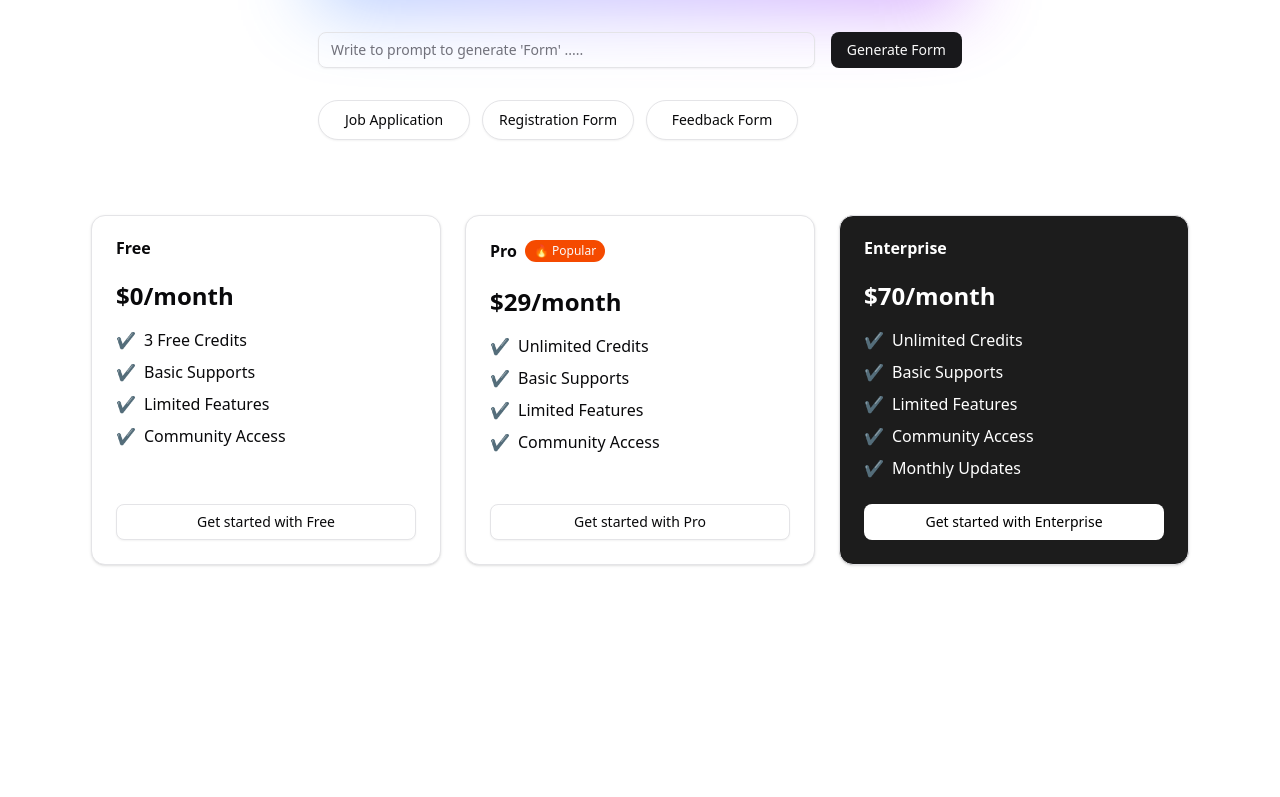
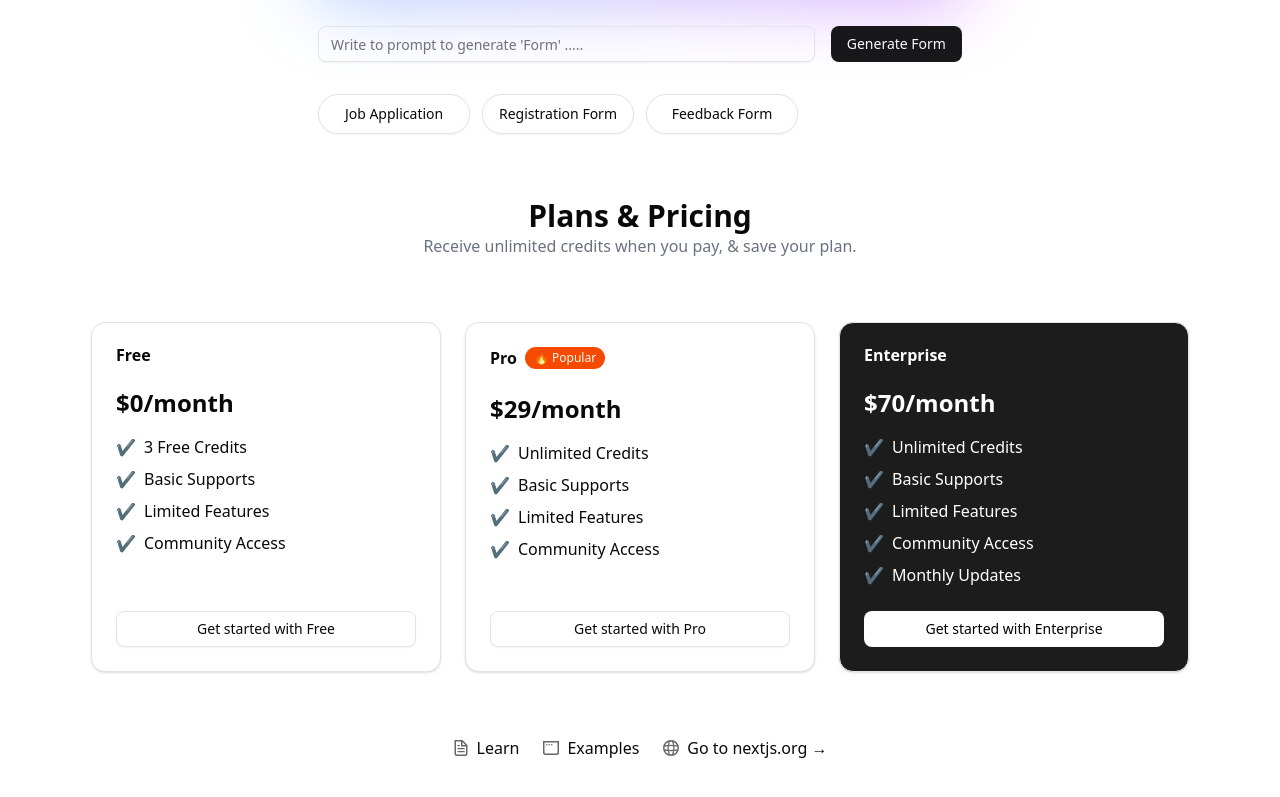
Before and after one commit to Heytgala/AI-Form-Generator, a Next.js app in the folder my-app/: page / in a window 1280 px wide. Shown: the part 203-1000 px from the top of the page. Before the commit the page ends 853 px from the top, so only its background shows below. Built offline with nearby package versions, Linux system fonts and the light colour scheme.

Commit message:
Home Page

```diff
--- a/my-app/app/(home)/page.tsx
+++ b/my-app/app/(home)/page.tsx
@@ -1,3 +1,4 @@
+import Footer from '@/components/Footer'
 import HeroSection from '@/components/HeroSection'
 import Pricing from '@/components/Pricing'
 import React from 'react'
@@ -7,6 +8,7 @@ const HomePage = () => {
     <div className='grid items-center justify-items-center min-h-screen p-8 gap-16 sm:p-20'>
       <HeroSection/>
       <Pricing/>
+      <Footer/>
     </div>
   )
 }
--- a/my-app/components/HeroSection.tsx
+++ b/my-app/components/HeroSection.tsx
@@ -38,7 +38,7 @@ const HeroSection = () => {
 
           {
             suggestionbutton.map((item:SuggestionText,index:number)=>(
-              <Button className='rounded-full h-10' variant={'outline'}>{item.label}</Button>
+              <Button key={index} className='rounded-full h-10' variant={'outline'}>{item.label}</Button>
             ))
           }
         </div>
--- a/my-app/components/Pricing.tsx
+++ b/my-app/components/Pricing.tsx
@@ -8,7 +8,14 @@ import { Badge } from './ui/badge'
 
 const Pricing = () => {
   return (
-    <div className='grid grid-cols-3 gap-6'>
+    <div>
+        <div className='text-center mb-16'>
+            <h1 className='font-extrabold text-3xl'>
+                Plans & Pricing
+            </h1>
+            <p className='text-gray-500'>Receive unlimited credits when you pay, & save your plan.</p>
+        </div>
+        <div className='grid grid-cols-3 gap-6'>
         {
             pricingPlan.map((plan:PricingPlan, index:number)=>(
                 <Card className={`${plan.level === "Enterprise" && "bg-[#1c1c1c] text-white"} w-[350px] flex flex-col justify-between`} key={index}>
@@ -51,7 +58,9 @@ const Pricing = () => {
 
             ))
         }
+        </div>
     </div>
+
   )
 }
 
```
